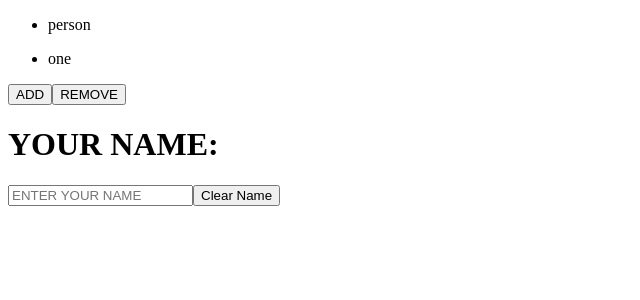
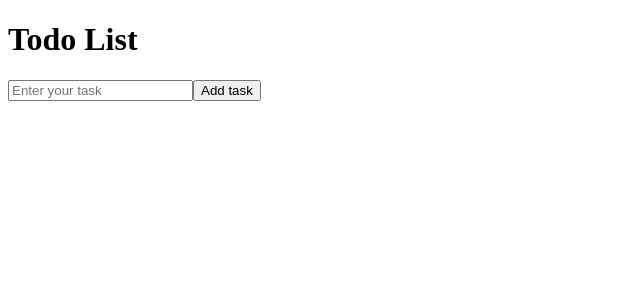
Before and after one commit to rahul-1716/webdev-projectone, a React (Vite) app in the folder react-js/react-demos/: page / in a window 1280 px wide. Shown: the top 300 px of the page, without its empty margins (0-640 px from the left). Built offline with nearby package versions, Linux system fonts and the light colour scheme.

Commit message:
todo list

```diff
--- a/react-js/react-demos/src/App.jsx
+++ b/react-js/react-demos/src/App.jsx
@@ -1,56 +1,10 @@
-import React, { useEffect, useState } from 'react'
+import React from 'react'
+import TodoList from './components/TodoList'
 
 const App = () => {
-  const [friends, setFriends] = useState(["person","one"])
-
-  const addFriend = () => setFriends([...friends, "two"])
-  const removeFriend = () => setFriends(friends.filter(f => f !== 'person'))
   return (
-    <div>
-      {
-        friends.map(f => (
-          <ul>
-            <li>{f}</li>
-          </ul>
-        ))
-      }
-
-      <button onClick={addFriend}>ADD</button>
-      <button onClick={removeFriend}>REMOVE</button>
-
-      <Example />
-
-    </div>
-
+    <TodoList />
   )
 }
 
 export default App
-
-
-const Example = () => {
-  const [name, setName] = useState(() => {
-    const savedName = localStorage.getItem('name')
-    return savedName? JSON.parse(savedName) : ''
-  })
-
-useEffect(() => {
-  localStorage.setItem('name', JSON.stringify(name))
-},[name])
-
-  const handleChange = (event) => {
-    setName(event.target.value)
-  }
-
-  const handleClear = () => {
-    setName('')
-  }
-
-  return(
-    <div className="">
-      <h1>YOUR NAME: {name}</h1>
-      <input type="text" value={name} onChange={handleChange} placeholder='ENTER YOUR NAME' />
-      <button onClick={handleClear}>Clear Name</button>
-    </div>
-  )
-}
--- /dev/null
+++ b/react-js/react-demos/src/components/TodoList.jsx
@@ -0,0 +1,38 @@
+import React, { useState } from 'react'
+
+const TodoList = () => {
+    const [todos, setTodos] = useState([]);
+    const [input, setInput] = useState('');
+
+    const handleSubmit = e => {
+        e.preventDefault();
+
+        if(input.trim()){
+            setTodos([...todos, input]);
+            setInput('')
+        }
+    }
+
+    const handleChange = e => {
+        setInput(e.target.value);
+    }
+  return (
+    <div>
+        <h1>Todo List</h1>
+        <form onSubmit={handleSubmit}>
+            <input type="text" value={input} placeholder='Enter your task' onChange={handleChange} />
+            <button type="submit">Add task</button>
+        </form>
+
+        <ul>
+            {
+                todos.map((todo, index) => (
+                    <li key={index}>{todo}</li>
+                ))
+            }
+        </ul>
+    </div>
+  )
+}
+
+export default TodoList
```
